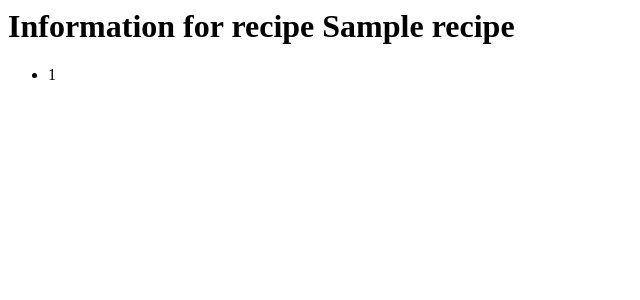
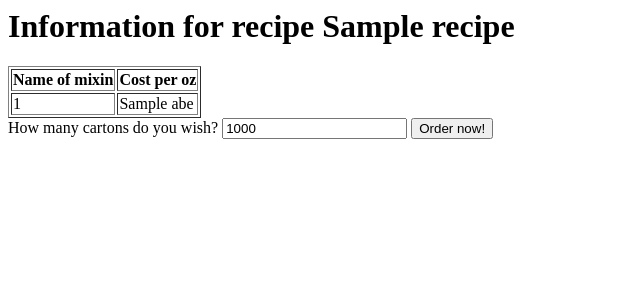
Before and after one commit to divilian/cpsc350flask, a Python web app: template templates/showrecipe.html in a window 1280 px wide. Shown: the top 300 px of the page, without its empty margins (0-640 px from the left). Run offline with Jinja, Linux system fonts and the light colour scheme; the template is opened without the code that fills it: most values are stand-ins (such as "Sample title", 1, 10 or a date in 2020).

Commit message:
Enable carton orders. Display mixin costs.

```diff
--- a/templates/chooseflavor.html
+++ b/templates/chooseflavor.html
@@ -1,6 +1,6 @@
 <html>
 <head>
-    <title>Come back Brian</title>
+    <title>This is after fall break...</title>
 </head>
 <body>
 <h1>You can choose a flavor!!</h1>
--- a/templates/showrecipe.html
+++ b/templates/showrecipe.html
@@ -4,10 +4,17 @@
 </head>
 <body>
 <h1>Information for recipe {{ recipe }}</h1>
-<ul>
-{% for jake in mixins: %}
-<li>{{ jake[0] }}</li>
+<table border=1>
+<tr><th>Name of mixin</th><th>Cost per oz</th></tr>
+{% for abe in mixins: %}
+<tr><td>{{ abe[0] }}</td><td>{{ abe[1] }}</li>
 {% endfor %}
-</ul>
+</table>
+<form method="get">
+<label for="numcartons">How many cartons do you wish?</label>
+<input type="text" name="numcartons" id="numcartons" value="1000" />
+<input type="submit" value="Order now!" />
+<input type="hidden" name="recipe" value="{{ recipe }}" />
+</form>
 </body>
 </html>
```
Also changed, not shown: routes.py (+21 -10 lines).
